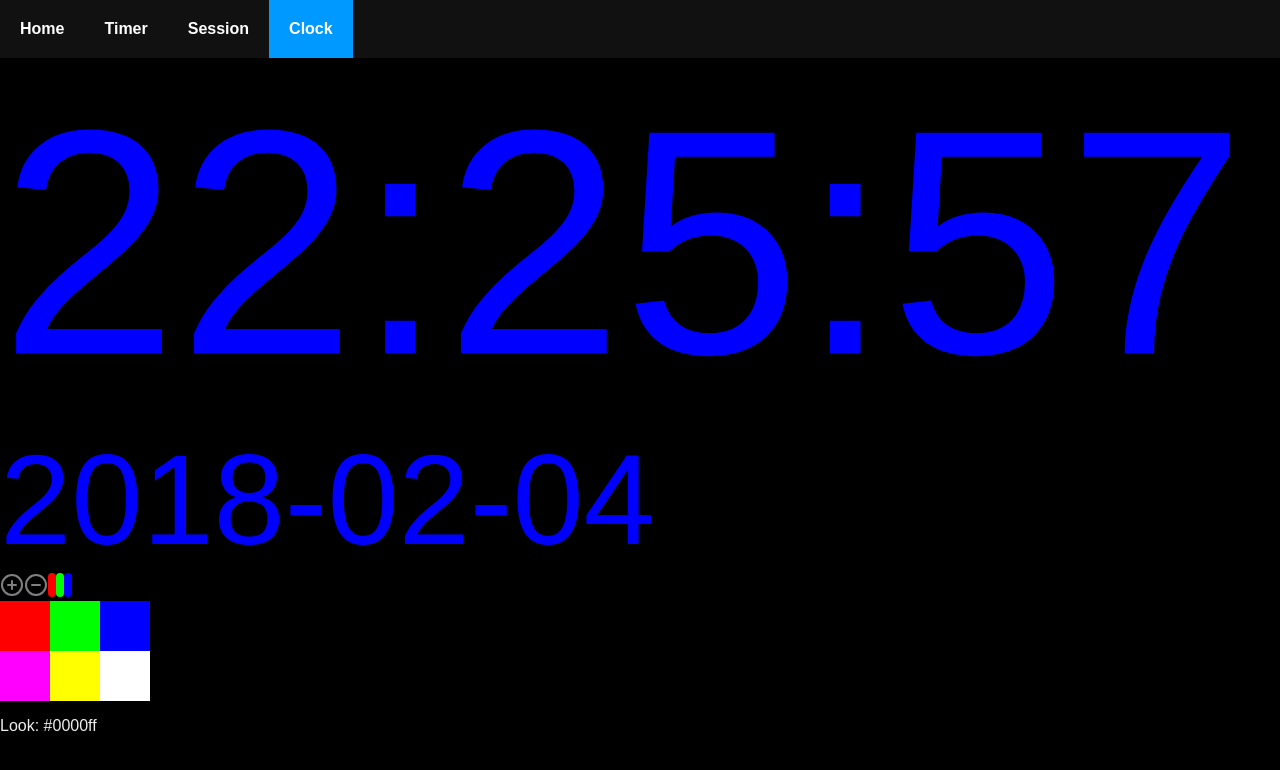
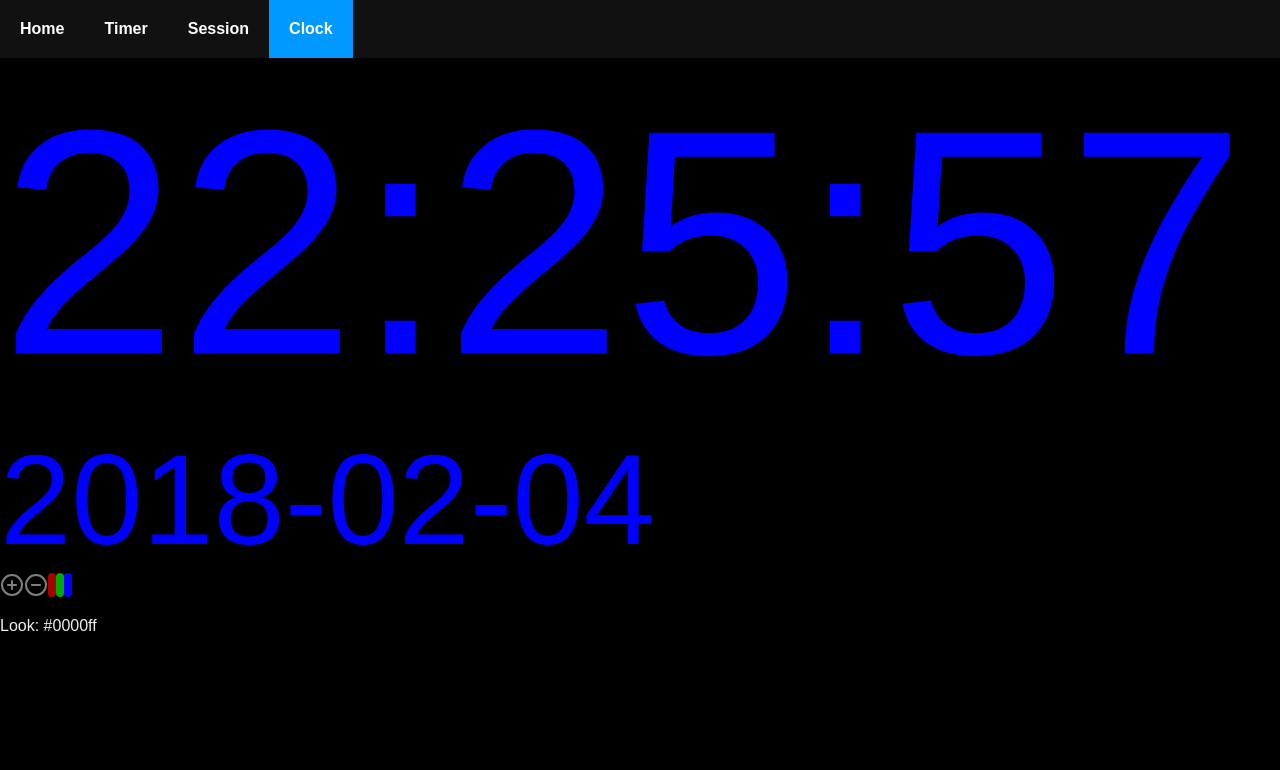
Before and after one commit to jgorman/darkest-night-clock-react-js, a React (Create React App) app: page /#/clock in a window 1280 px wide. Shown: the top 770 px of the page. Built offline with nearby package versions, Linux system fonts and the light colour scheme.

Commit message:
Color grid show/hide.

```diff
--- a/src/Clock.js
+++ b/src/Clock.js
@@ -15,11 +15,13 @@ class Clock extends Component {
       date: new Date(),
       brightness: 1.0,
       alert: '',
-      color: [0, 0, 255]
+      color: [0, 0, 255],
+      showColors: false,
     };
     this.brighterClick = this.brighterClick.bind(this);
     this.dimmerClick = this.dimmerClick.bind(this);
-    this.colorClick = this.colorClick.bind(this);
+    this.setColorClick = this.setColorClick.bind(this);
+    this.showColorClick = this.showColorClick.bind(this);
   }
 
   componentDidMount() {
@@ -50,17 +52,24 @@ class Clock extends Component {
   dimmerClick() {
     this.setState(prevState => {
       let newBrightness = prevState.brightness * 0.66;
-      if (newBrightness < 0.01) {
+      if (newBrightness < 0.05) {
         // Alert the user that this is minimum brightness?
-        newBrightness = 0.01;
+        newBrightness = 0.05;
       }
       return { brightness: newBrightness };
     });
   }
 
-  colorClick(newColor) {
+  showColorClick() {
     this.setState(prevState => {
-      return { color: newColor };
+      // alert(prevState.showColors);
+      return { showColors: !prevState.showColors };
+    });
+  }
+
+  setColorClick(newColor) {
+    this.setState(prevState => {
+      return { color: newColor, showColors: false };
     });
   }
 
@@ -73,8 +82,8 @@ class Clock extends Component {
         <div>
           <img onClick={this.brighterClick} src={plusCircle} className="controls" alt="Brighter" />
           <img onClick={this.dimmerClick} src={minusCircle} className="controls" alt="Dimmer" />
-          <img onClick={this.dimmerClick} src={colors} className="controls" alt="Colors" />
-          <Colors click={this.colorClick}></Colors>
+          <img onClick={this.showColorClick} src={colors} className="controls" alt="Colors" />
+          <Colors show={this.state.showColors} click={this.setColorClick}></Colors>
           <Alert>{color}</Alert>
         </div>
       </div>
--- a/src/Colors.js
+++ b/src/Colors.js
@@ -3,21 +3,10 @@ import { formatColor } from "./utils";
 
 class Color extends Component {
   render() {
-
-  //   return (
-  //     <div onClick={this.props.click(this.props.color)}
-  //          style={{ color: formatColor(this.props.color) }}>
-  //       {this.props.children}
-  //     </div>
-  //   );
-  // }
-
     const color = formatColor(this.props.color);
     return (
-      <div className="color" onClick={() => { this.props.click(this.props.color) } }
-           style={{ background: color }}>
-        {this.props.children}
-      </div>
+      <div onClick={() => { this.props.click(this.props.color) } }
+           style={{ background: color }}></div>
     );
   }
 
@@ -25,14 +14,16 @@ class Color extends Component {
 
 class Colors extends Component {
   render() {
+    if (!this.props.show) { return null; }
+    const click = this.props.click;
     return (
       <div className="colors">
-        <Color click={this.props.click} color={[0xff, 0x00, 0x00]}></Color>
-        <Color click={this.props.click} color={[0x00, 0xff, 0x00]}></Color>
-        <Color click={this.props.click} color={[0x00, 0x00, 0xff]}></Color>
-        <Color click={this.props.click} color={[0xff, 0x00, 0xff]}></Color>
-        <Color click={this.props.click} color={[0xff, 0xff, 0x00]}></Color>
-        <Color click={this.props.click} color={[0xff, 0xff, 0xff]}></Color>
+        <Color click={click} color={[0xff, 0x00, 0x00]}></Color>
+        <Color click={click} color={[0x00, 0xff, 0x00]}></Color>
+        <Color click={click} color={[0x00, 0x00, 0xff]}></Color>
+        <Color click={click} color={[0xff, 0x00, 0xff]}></Color>
+        <Color click={click} color={[0xff, 0xff, 0x00]}></Color>
+        <Color click={click} color={[0xff, 0xff, 0xff]}></Color>
       </div>
     );
   }
```
Also changed, not shown: src/colors.svg.
